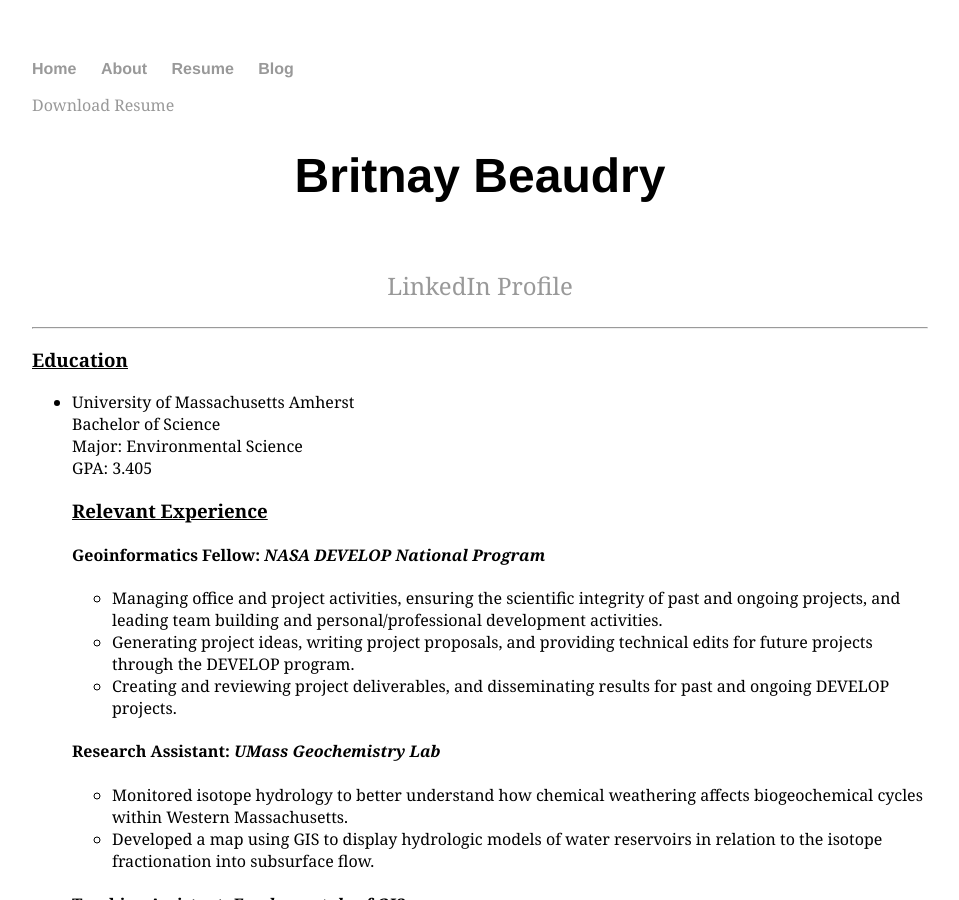
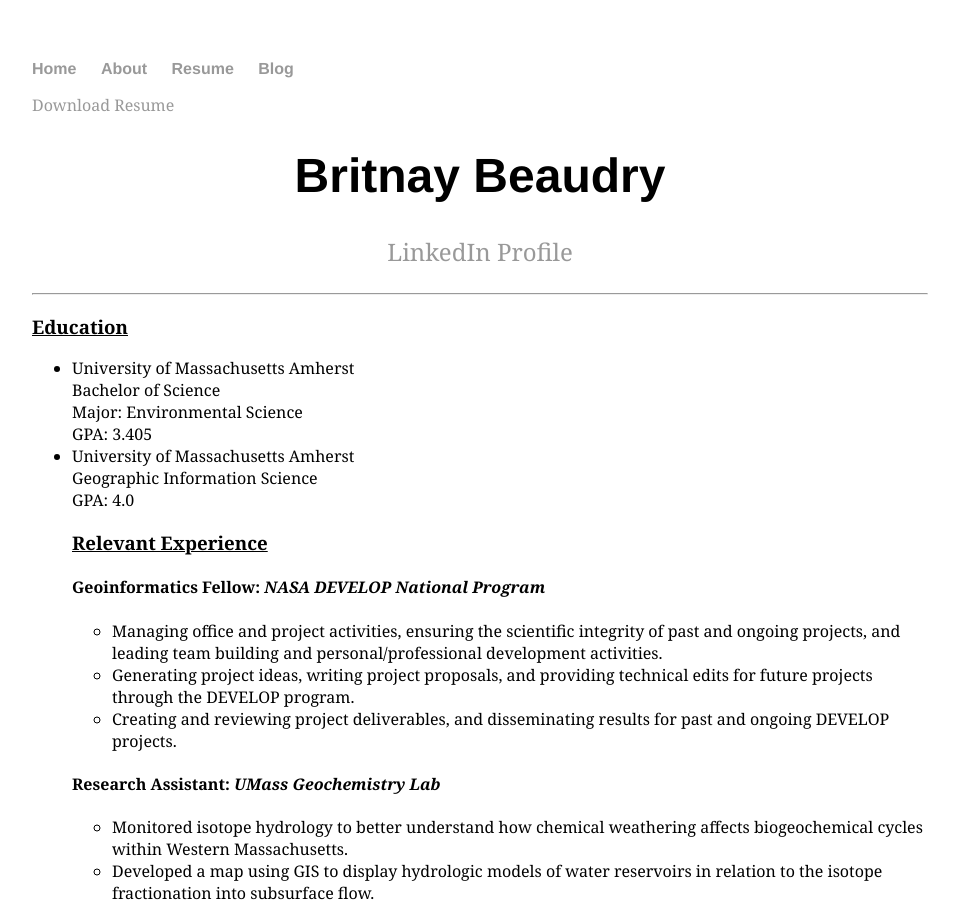
Before and after one commit to britnaybeaudry/britnaybeaudry.github.io, a Jekyll site: the page built from resume/index.html, in a window 1280 px wide and 900 px high. Shown: the whole window, without its empty margins (160-1119 px from the left). Built offline with Jekyll 4.4.1, drawn with Linux system fonts in a browser that asks for light colours.

Commit message:
Update index.html
updated education

```diff
--- a/resume/index.html
+++ b/resume/index.html
@@ -10,7 +10,7 @@ title: Britnay Beaudry's Resume
   <head>
     <body style="font-family:Georgia,serif;">
     <h1 style ="text-align:center;">Britnay Beaudry</h1>
-    <p style ="text-align:center;"><br><a href="https://www.linkedin.com/in/britnaybeaudry">LinkedIn Profile</a></br></p>
+    <p style ="text-align:center;"><a href="https://www.linkedin.com/in/britnaybeaudry">LinkedIn Profile</a></p>
      <hr>
 <h3><b> <u>Education</u></b></h3>
 <ul>
@@ -18,6 +18,9 @@ title: Britnay Beaudry's Resume
 Bachelor of Science<br>
 Major: Environmental Science<br>
 GPA: 3.405
+<li>University of Massachusetts Amherst</li>
+Geographic Information Science<br>
+GPA: 4.0
 <h3><b><u>Relevant Experience</u></b></h3>
 <h4>Geoinformatics Fellow: <i>NASA DEVELOP National Program</i></h4>
 <ul>
```
